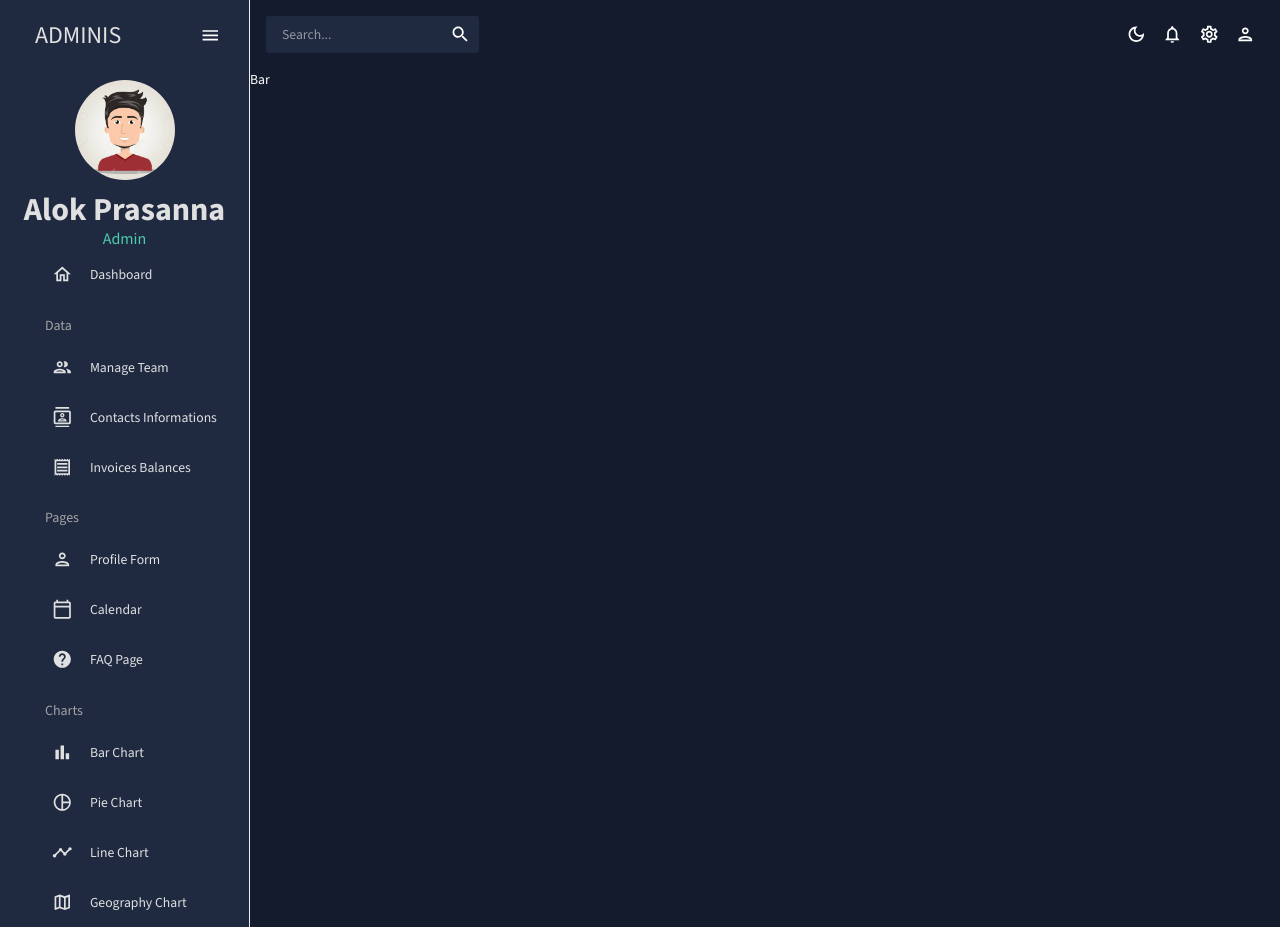
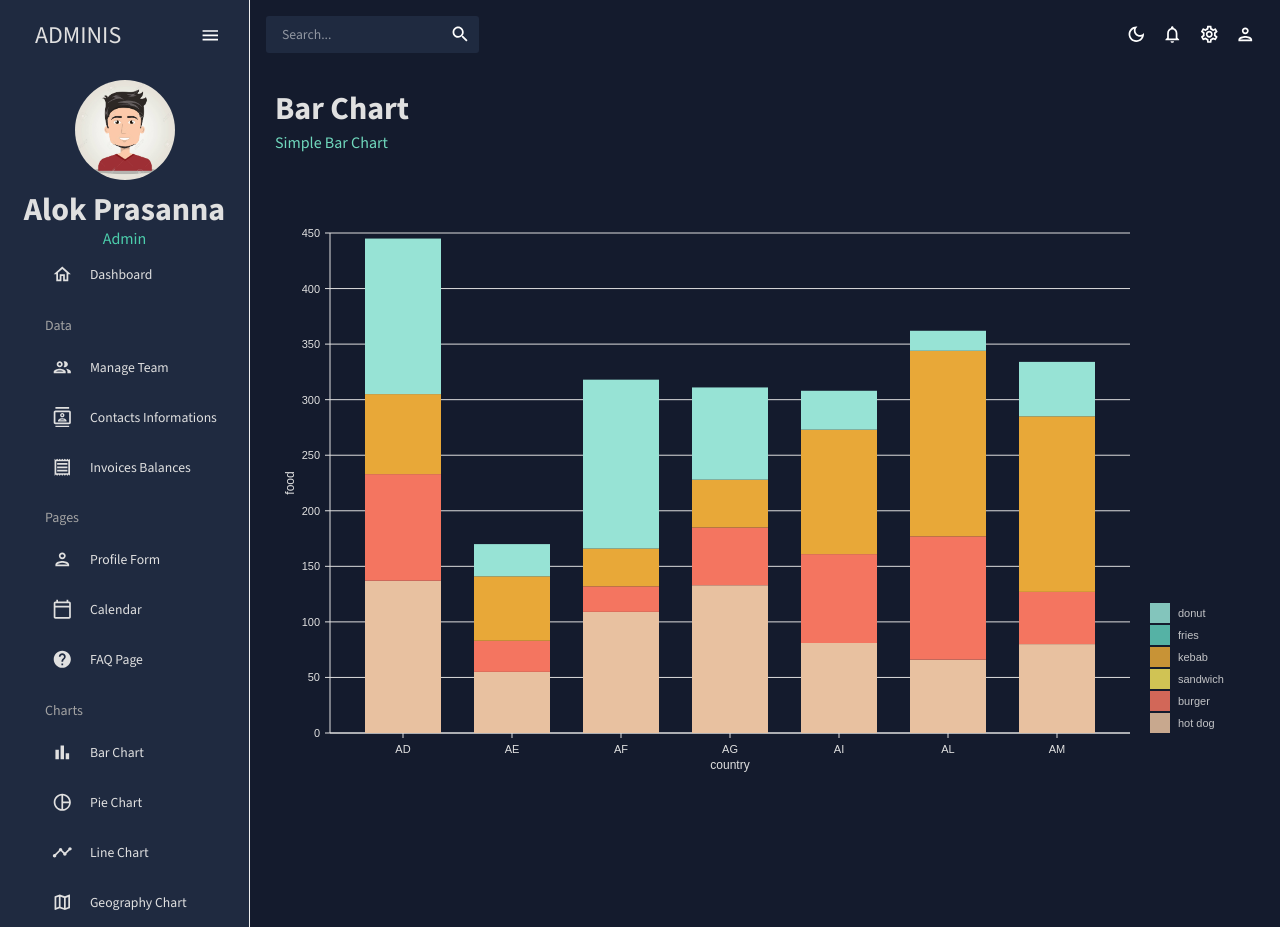
Before and after one commit to AlokPrasanna/fully-functional-dashboard-part1, a React (Vite) app: page /bar in a window 1280 px wide. Built offline with nearby package versions, Linux system fonts and the light colour scheme.

Commit message:
Created BarChart component and Modified Bar page

```diff
--- /dev/null
+++ b/src/components/molecules/BarChart.jsx
@@ -0,0 +1,160 @@
+import { ResponsiveBar } from "@nivo/bar";
+import {token} from "../../theme";
+import {mockBarData as data} from "../../data"
+import { useTheme } from "@mui/material";
+
+const BarChart = ({ isDashboard = false }) => {
+    const theme = useTheme();
+    const colors = token(theme.palette.mode);
+    return (
+        <ResponsiveBar
+        data={data}
+        theme={{
+        axis: {
+          domain: {
+            line: {
+              stroke: colors.grey[100],
+            },
+          },
+          legend: {
+            text: {
+              fill: colors.grey[100],
+            },
+          },
+          ticks: {
+            line: {
+              stroke: colors.grey[100],
+              strokeWidth: 1,
+            },
+            text: {
+              fill: colors.grey[100],
+            },
+          },
+        },
+        legends: {
+          text: {
+            fill: colors.grey[100],
+          },
+        },
+      }}
+        keys={[
+            'hot dog',
+            'burger',
+            'sandwich',
+            'kebab',
+            'fries',
+            'donut'
+        ]}
+        indexBy="country"
+        margin={{ top: 50, right: 130, bottom: 50, left: 60 }}
+        padding={0.3}
+        valueScale={{ type: 'linear' }}
+        indexScale={{ type: 'band', round: true }}
+        colors={{ scheme: 'nivo' }}
+        defs={[
+            {
+                id: 'dots',
+                type: 'patternDots',
+                background: 'inherit',
+                color: '#38bcb2',
+                size: 4,
+                padding: 1,
+                stagger: true
+            },
+            {
+                id: 'lines',
+                type: 'patternLines',
+                background: 'inherit',
+                color: '#eed312',
+                rotation: -45,
+                lineWidth: 6,
+                spacing: 10
+            }
+        ]}
+        fill={[
+            {
+                match: {
+                    id: 'fries'
+                },
+                id: 'dots'
+            },
+            {
+                match: {
+                    id: 'sandwich'
+                },
+                id: 'lines'
+            }
+        ]}
+        borderColor={{
+            from: 'color',
+            modifiers: [
+                [
+                    'darker',
+                    1.6
+                ]
+            ]
+        }}
+        axisTop={null}
+        axisRight={null}
+        axisBottom={{
+            tickSize: 5,
+            tickPadding: 5,
+            tickRotation: 0,
+            legend: isDashboard ? undefined : "country",
+            legendPosition: 'middle',
+            legendOffset: 32,
+            truncateTickAt: 0
+        }}
+        axisLeft={{
+            tickSize: 5,
+            tickPadding: 5,
+            tickRotation: 0,
+            legend: 'food',
+            legendPosition: 'middle',
+            legendOffset: -40,
+            truncateTickAt: 0
+        }}
+        enableLabel={false}
+        labelSkipWidth={12}
+        labelSkipHeight={12}
+        labelTextColor={{
+            from: 'color',
+            modifiers: [
+                [
+                    'darker',
+                    1.6
+                ]
+            ]
+        }}
+        legends={[
+            {
+                dataFrom: 'keys',
+                anchor: 'bottom-right',
+                direction: 'column',
+                justify: false,
+                translateX: 120,
+                translateY: 0,
+                itemsSpacing: 2,
+                itemWidth: 100,
+                itemHeight: 20,
+                itemDirection: 'left-to-right',
+                itemOpacity: 0.85,
+                symbolSize: 20,
+                effects: [
+                    {
+                        on: 'hover',
+                        style: {
+                            itemOpacity: 1
+                        }
+                    }
+                ]
+            }
+        ]}
+        role="application"
+        ariaLabel="Nivo bar chart demo"
+        barAriaLabel={e=>e.id+": "+e.formattedValue+" in country: "+e.indexValue}
+    />
+    )
+}
+
+export default BarChart;
--- a/src/components/molecules/index.js
+++ b/src/components/molecules/index.js
@@ -2,10 +2,12 @@
 import SideBar from "./Sidebar";
 import Topbar from "./TopBar";
 import Header from "./Header";
+import BarChart from "./BarChart";
 
 // -------------------- Exports --------------------
 export {
     SideBar,
     Topbar,
-    Header
+    Header,
+    BarChart
 }
--- a/src/pages/Bar/Bar.jsx
+++ b/src/pages/Bar/Bar.jsx
@@ -1,8 +1,14 @@
+import { BarChart , Header } from "../../components/molecules";
+import { Box } from "@mui/material";
+
 const Bar = () => {
     return (
-        <div>
-         Bar
-        </div>
+        <Box m="20px">
+            <Header title="Bar Chart" subtitle="Simple Bar Chart" />
+            <Box height="75vh">
+                <BarChart />
+            </Box>
+        </Box>
     )
 }
 
```
